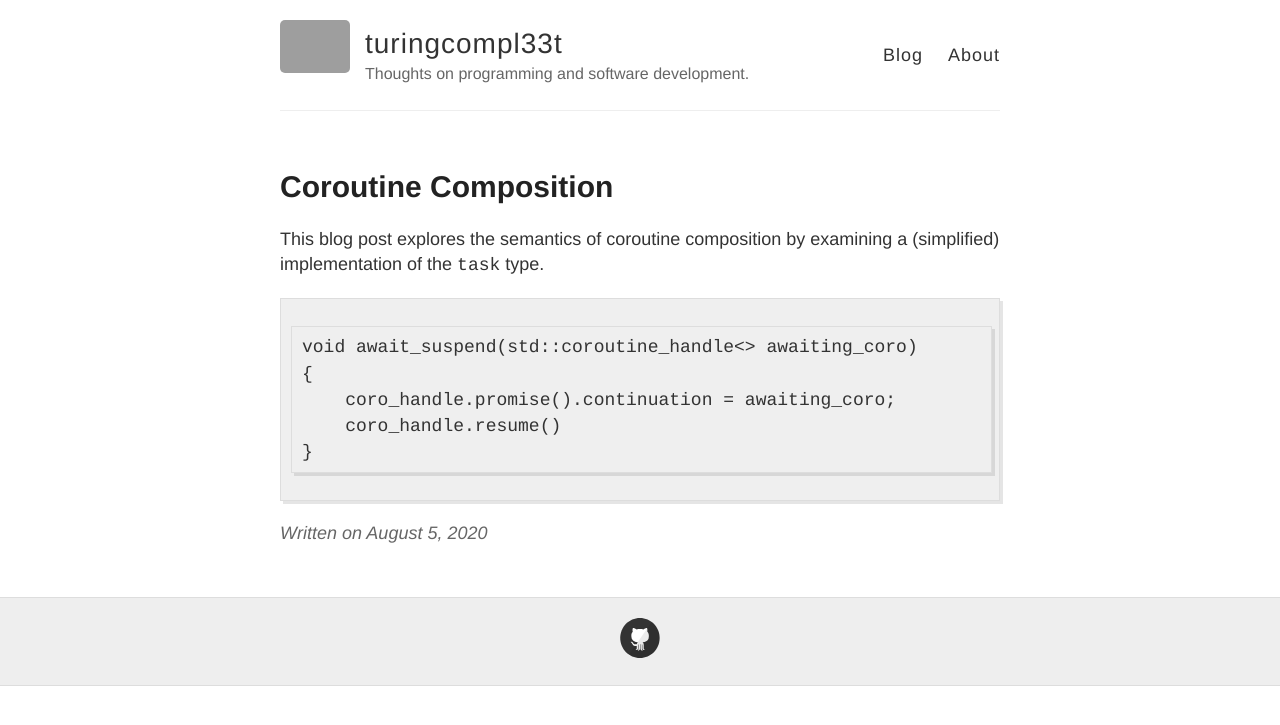
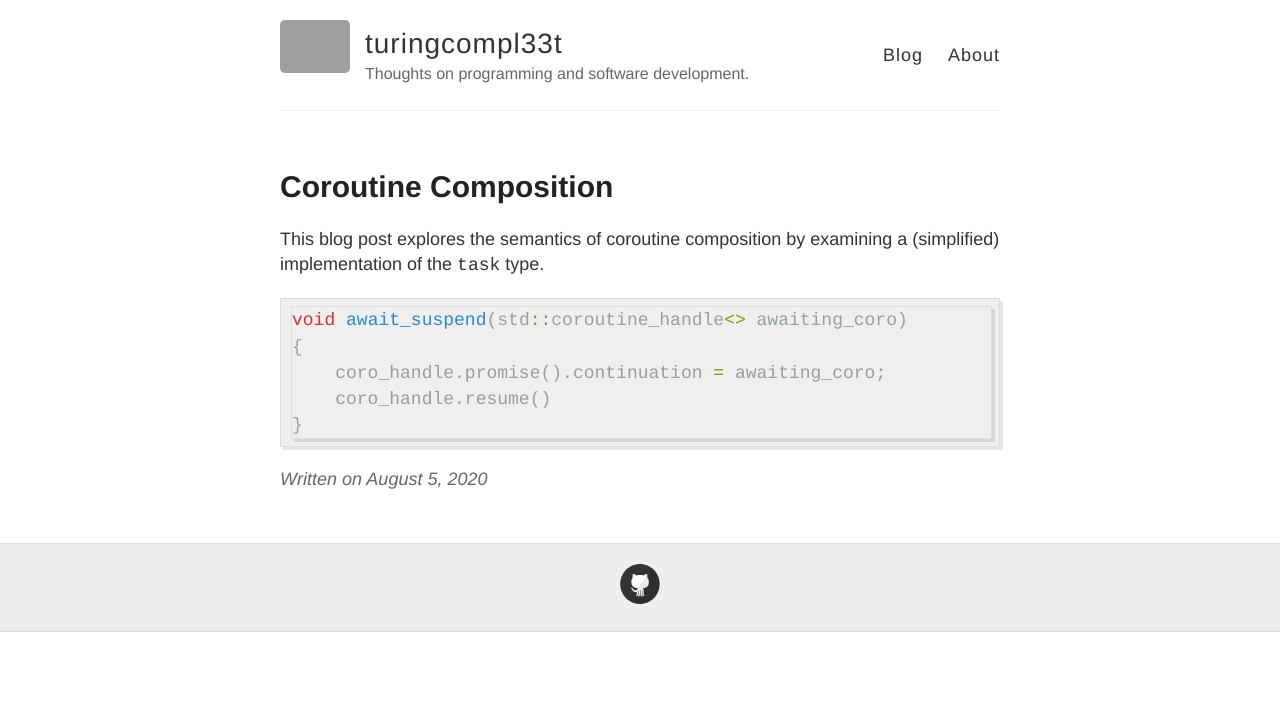
Before and after one commit to turingcompl33t/turingcompl33t.github.io, a Jekyll site: the page built from _posts/2020-8-5-Coroutine-Composition.md, in a window 1280 px wide. Shown: the top 725 px of the page. Built offline with Jekyll 4.4.1, drawn with Linux system fonts in a browser that asks for light colours; grey boxes are pictures that could not be loaded.

Commit message:
try to fix styles

````diff
--- a/_posts/2020-8-5-Coroutine-Composition.md
+++ b/_posts/2020-8-5-Coroutine-Composition.md
@@ -5,7 +5,7 @@ title: Coroutine Composition
 
 This blog post explores the semantics of coroutine composition by examining a (simplified) implementation of the `task` type.
 
-```
+```c++
 void await_suspend(std::coroutine_handle<> awaiting_coro)
 {
     coro_handle.promise().continuation = awaiting_coro;
--- a/style.scss
+++ b/style.scss
@@ -261,6 +261,11 @@ nav {
     font-style: italic;
   }
 
+  pre {
+    margin: 0;
+    padding: 0
+  }
+
   .comments {
     margin-top: 10px;
   }
````
